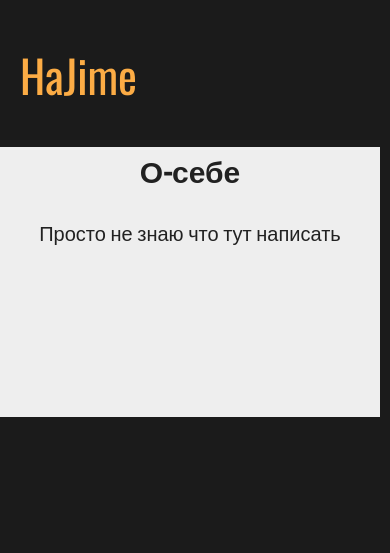
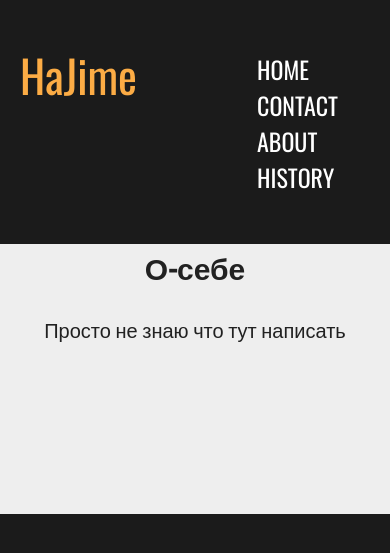
Before and after one commit to islamhadjime/GoogleDjango, a Django app: page /abot/ in a window 390 px wide. Shown: the top 553 px of the page. Run offline with Django 3.2, Linux system fonts and the light colour scheme.

Commit message:
Changed the HTML for the site.

```diff
--- a/newSite/static/css/main.css
+++ b/newSite/static/css/main.css
@@ -255,11 +255,6 @@ h1{
 
 
 
-/* MEDIA PHONE */
-
-
-
-
 
 @media screen and (max-width:1090px) {
   .container{
@@ -287,7 +282,7 @@ h1{
     }
 
 
-    .main-container{
+    .main-container-text{
          width: 785px;
          text-align: center;
          background: #eeeeee;
@@ -308,7 +303,10 @@ h1{
 
 
   .menu {
-    display: none;
+    display: block;
+    font-size: 10px;
+    margin-bottom: 10px;
+    margin-left: 120px;
 
 
   }
@@ -331,12 +329,14 @@ h1{
     margin-left: 20px;
   }
 
-  .main-container{
+  .main-container-text{
        width: 380px;
        text-align: center;
        background: #eeeeee;
        color: #212121;
      }
+
+
 
 }
 
--- a/newSite/templates/newSite/result.html
+++ b/newSite/templates/newSite/result.html
@@ -4,9 +4,9 @@
 
 
 {% block content %}
-  <div class="main">
-     <div class="main-container">
-       <h2> {{names}}</h2>
+  <div class="main-text">
+     <div class="main-container-text">
+       <h2 style="font-family: 'Oswald', sans-serif;"> {{names}}</h2>
        <p> {{parses |truncatewords:100}} </p>
       </div>
   </div>
--- a/templates/base.html
+++ b/templates/base.html
@@ -28,6 +28,8 @@
 
 
 
+
+
      </nav>
 
 
@@ -42,7 +44,5 @@
 
 </div>
 
-
-   <script src="{% static 'js/main.js'%}"type="text/javascript"></script>
   </body>
 </html>
```
